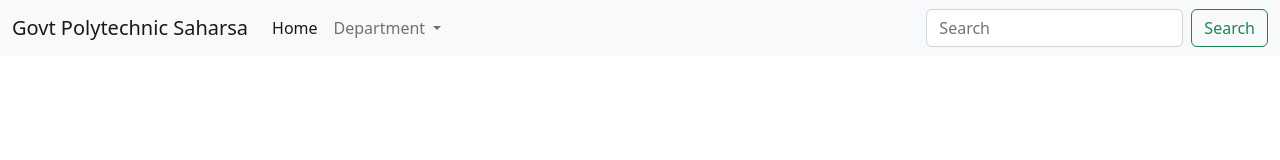
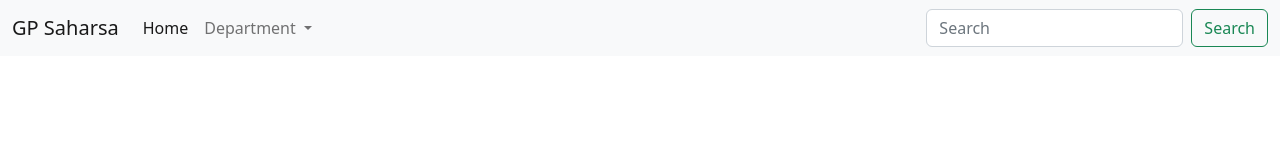
Before and after one commit to sureshvidyarthi/demowebsite, a plain HTML site: page index.html in a window 1280 px wide. Shown: the top 160 px of the page. Drawn offline with nearby package versions, Linux system fonts and the light colour scheme.

Commit message:
latest push

```diff
--- a/index.html
+++ b/index.html
@@ -4,7 +4,7 @@
 <head>
     <meta charset="utf-8">
     <meta name="viewport" content="width=device-width, initial-scale=1">
-    <title>My Website</title>
+    <title>Welcome to my website</title>
     <link rel="stylesheet" href="style.css">
     <link href="https://cdn.jsdelivr.net/npm/bootstrap@5.2.3/dist/css/bootstrap.min.css" rel="stylesheet"
         integrity="sha384-rbsA2VBKQhggwzxH7pPCaAqO46MgnOM80zW1RWuH61DGLwZJEdK2Kadq2F9CUG65" crossorigin="anonymous">
@@ -13,7 +13,7 @@
 <body>
     <nav class="navbar navbar-expand-lg bg-light">
         <div class="container-fluid">
-            <a class="navbar-brand" href="#">Govt Polytechnic Saharsa</a>
+            <a class="navbar-brand" href="#">GP Saharsa</a>
             <button class="navbar-toggler" type="button" data-bs-toggle="collapse"
                 data-bs-target="#navbarSupportedContent" aria-controls="navbarSupportedContent" aria-expanded="false"
                 aria-label="Toggle navigation">
```
